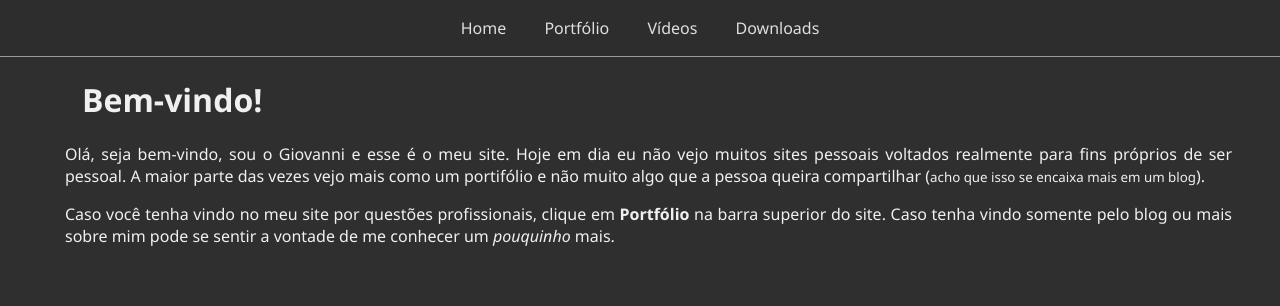
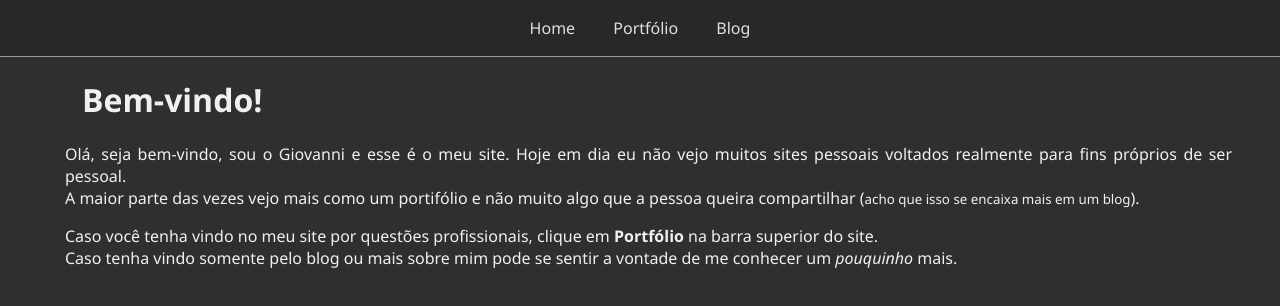
Before and after one commit to gionneves/MyWebsite, a Svelte app: page / in a window 1280 px wide. Shown: the top 306 px of the page. Built offline with nearby package versions, Linux system fonts and the light colour scheme.

Commit message:
Start blog system

```diff
--- a/public/global.css
+++ b/public/global.css
@@ -10,7 +10,7 @@ html, body {
 
 nav {
   padding: 1.0625em;
-  background-color: #2d2d2d;
+  background-color: #282828;
   text-align: center;
   border-bottom: #999 solid 1px;
 }
@@ -22,11 +22,11 @@ a {
 
 a:hover {
   color: #dfdfdf;
-  text-decoration: none;
+  text-decoration: underline;
 }
 
 a:visited {
-  color: #bbb;
+  color: #dfdfdf;
   text-decoration: none;
 }
 
--- a/public/global.scss
+++ b/public/global.scss
@@ -22,7 +22,7 @@ html, body {
 
 nav {
     padding: $g-len;
-	background-color: #2d2d2d;
+	background-color: #282828;
 	text-align: center;
     border-bottom: #999 solid 1px;
 }
@@ -32,10 +32,10 @@ a {
 	text-decoration: none;
     &:hover {
         color: $text-color-a;
-        text-decoration: none;
+        text-decoration: underline;
     }
     &:visited {
-        color: #bbb;
+        color: $text-color-a;
         text-decoration: none;
     }
 
--- a/src/App.svelte
+++ b/src/App.svelte
@@ -2,6 +2,7 @@
 	import { Router, Link, Route } from "svelte-routing";
 	import Home from "./routes/Home.svelte";
 	import Portfolio from "./routes/Portfolio.svelte";
+	import Blog from "./routes/Blog.svelte";
 
 	export let url = "";
 </script>
@@ -9,12 +10,12 @@
 <Router {url}>
 	<nav>
 		<Link class="text-padding" to="/">Home</Link>
-		<Link class="text-padding" to="Portfolio">Portfólio</Link>
-		<Link class="text-padding" to="Videos">Vídeos</Link>
-		<Link class="text-padding" to="Downloads">Downloads</Link>
+		<Link class="text-padding" to="portfolio">Portfólio</Link>
+		<Link class="text-padding" to="blog">Blog</Link>
 	</nav>
 	<div>
-		<Route path="Portfolio" component={Portfolio} />
+		<Route path="blog" component={Blog} />
+		<Route path="portfolio" component={Portfolio} />
 		<Route path="/" component={Home} />
 	</div>
 </Router>
--- /dev/null
+++ b/src/components/Post.svelte
@@ -0,0 +1,5 @@
+<script>
+    export let id = 0;
+    const db = require('better-sqlite3')('posts.db');
+    const row = db.prepare('SELECT * FROM post WHERE id = ?').get(id);
+</script>
--- /dev/null
+++ b/src/routes/Blog.svelte
@@ -0,0 +1,3 @@
+<script>
+
+</script>
--- a/src/routes/Home.svelte
+++ b/src/routes/Home.svelte
@@ -9,16 +9,21 @@
         <p class="paragraph">
             Olá, seja bem-vindo, sou o Giovanni e esse é o meu site. Hoje em dia
             eu não vejo muitos sites pessoais voltados realmente para fins
-            próprios de ser pessoal. A maior parte das vezes vejo mais como um
+            próprios de ser pessoal. <br/> A maior parte das vezes vejo mais como um
             portifólio e não muito algo que a pessoa queira compartilhar (<small
                 >acho que isso se encaixa mais em um blog</small
             >).
         </p>
         <p class="paragraph">
             Caso você tenha vindo no meu site por questões profissionais, clique
-            em <strong>Portfólio</strong> na barra superior do site. Caso tenha
-            vindo somente pelo blog ou mais sobre mim pode se sentir a vontade
+            em <strong>Portfólio</strong> na barra superior do site. <br />
+            Caso tenha vindo somente pelo blog ou mais sobre mim pode se sentir a vontade
             de me conhecer um <i>pouquinho</i> mais.
+        </p>
+        <br>
+        <br>
+        <p class="paragraph">
+
         </p>
     </div>
 </div>
```
Also changed, not shown: 1 other file (tests, documents, lock files or other folders).
